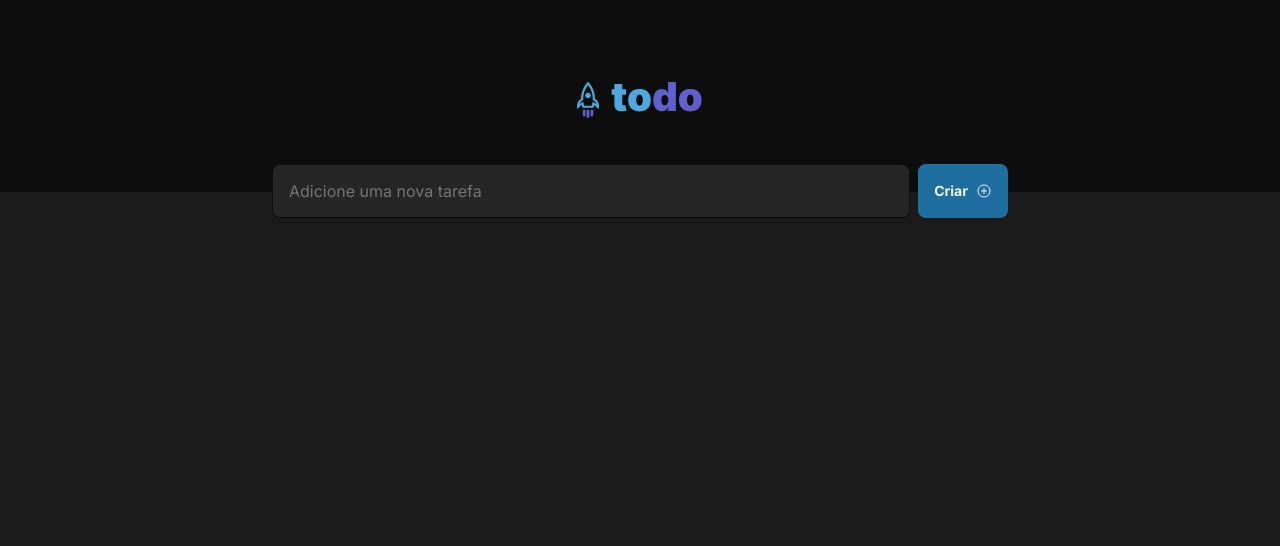
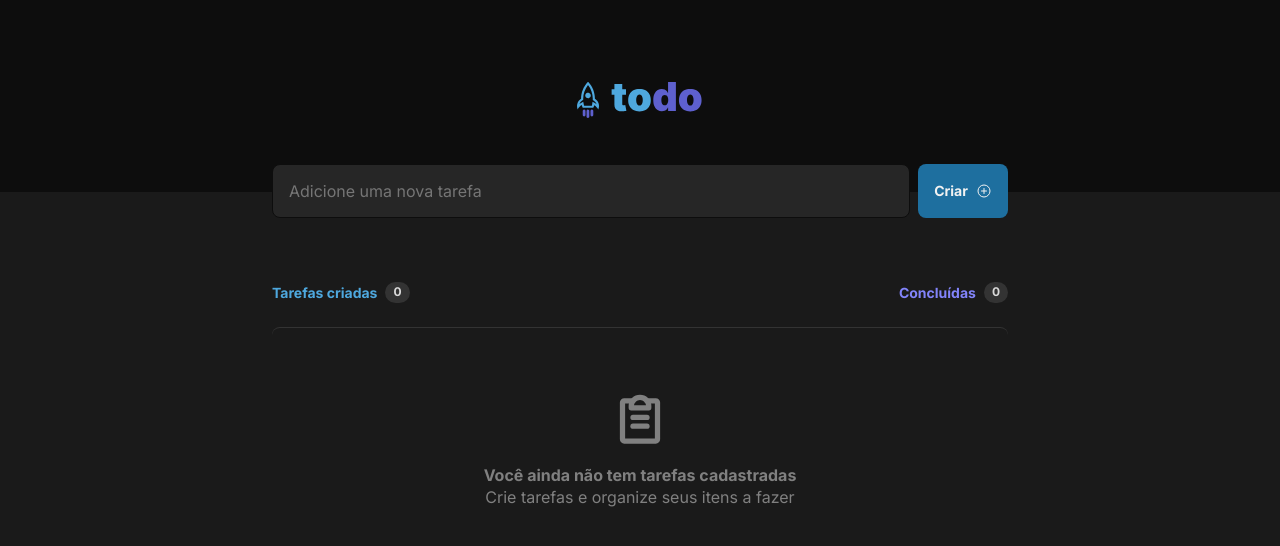
Before and after one commit to rosids/todo-list-desafio1-react-ignite, a React (Vite) app: page / in a window 1280 px wide. Shown: the top 546 px of the page. Built offline with nearby package versions, Linux system fonts and the light colour scheme.

Commit message:
add componente Task

```diff
--- a/src/components/NewTask.module.css
+++ b/src/components/NewTask.module.css
@@ -53,7 +53,9 @@
   margin-left: 0.5rem;
 }
 
-
+.taskList {
+  margin-top: 4rem;
+}
 
 @media(max-width:374px) {
   .inputContainer {
--- a/src/components/NewTask.tsx
+++ b/src/components/NewTask.tsx
@@ -1,8 +1,11 @@
+import { PlusCircle } from 'phosphor-react';
+import { Task } from './Task';
+
 import styles from './NewTask.module.css';
-import { PlusCircle } from 'phosphor-react';
 
 export function NewTask() {
   return (
+    <>
       <form className={styles.inputContainer}>
         <input placeholder="Adicione uma nova tarefa" />
         <button type="submit">
@@ -10,5 +13,10 @@ export function NewTask() {
           <PlusCircle size={16} />
         </button>
       </form>
+
+      <div className={styles.taskList}>
+        <Task />
+      </div>
+    </>
   )
 }
--- /dev/null
+++ b/src/components/Task.module.css
@@ -0,0 +1,68 @@
+.task {
+  display: flex;
+  flex-direction: column;
+  gap: 1.5rem;
+}
+
+.info {
+  display: flex;
+  justify-content: space-between;
+}
+
+.created, .done {
+  font-size: 0.875rem;
+  font-weight: 700;
+  line-height: 1.4;
+
+  display: flex;
+  align-items: center;
+  padding: 0;
+  gap: 0.5rem;
+}
+
+.created span, .done span {
+  display: flex;
+  align-items: center;
+  justify-content: center;
+  padding: 0.125rem 0.5rem;
+
+  background-color: var(--gray-400);
+  border-radius: 999px;
+
+  color: var(--gray-200);
+  font-size: 0.75rem;
+  font-weight: 700;
+  line-height: 1.4;
+}
+
+.created {
+  color: var(--blue);
+}
+
+.done {
+  color: var(--purple);
+}
+
+.todoEmpty {
+  display: flex;
+  flex-direction: column;
+  justify-content: center;
+  align-items: center;
+  padding: 4rem 1.5rem;
+  gap: 1rem;
+
+  border-radius: 8px;
+  border-top: 1px solid var(--gray-400);
+}
+
+.todoEmpty p {
+  font-weight: 700;
+  line-height: 1.4;
+  color: var(--gray-300);
+  text-align: center;
+}
+
+.todoEmpty p span {
+  display: block;
+  font-weight: 400;
+}
--- /dev/null
+++ b/src/components/Task.tsx
@@ -0,0 +1,22 @@
+import { ClipboardText } from 'phosphor-react';
+
+import styles from './Task.module.css';
+
+export function Task() {
+  return (
+    <div className={styles.task}>
+      <div className={styles.info}>
+        <p className={styles.created}>Tarefas criadas <span>0</span></p>
+        <p className={styles.done}>Concluídas <span>0</span></p>
+      </div>
+
+      <div className={styles.todoEmpty}>
+        <ClipboardText size={56} weight="bold" />
+        <p>
+          Você ainda não tem tarefas cadastradas
+          <span>Crie tarefas e organize seus itens a fazer</span>
+        </p>
+      </div>
+    </div>
+  )
+}
```
Lines whose indentation alone changed are shown as unchanged.
